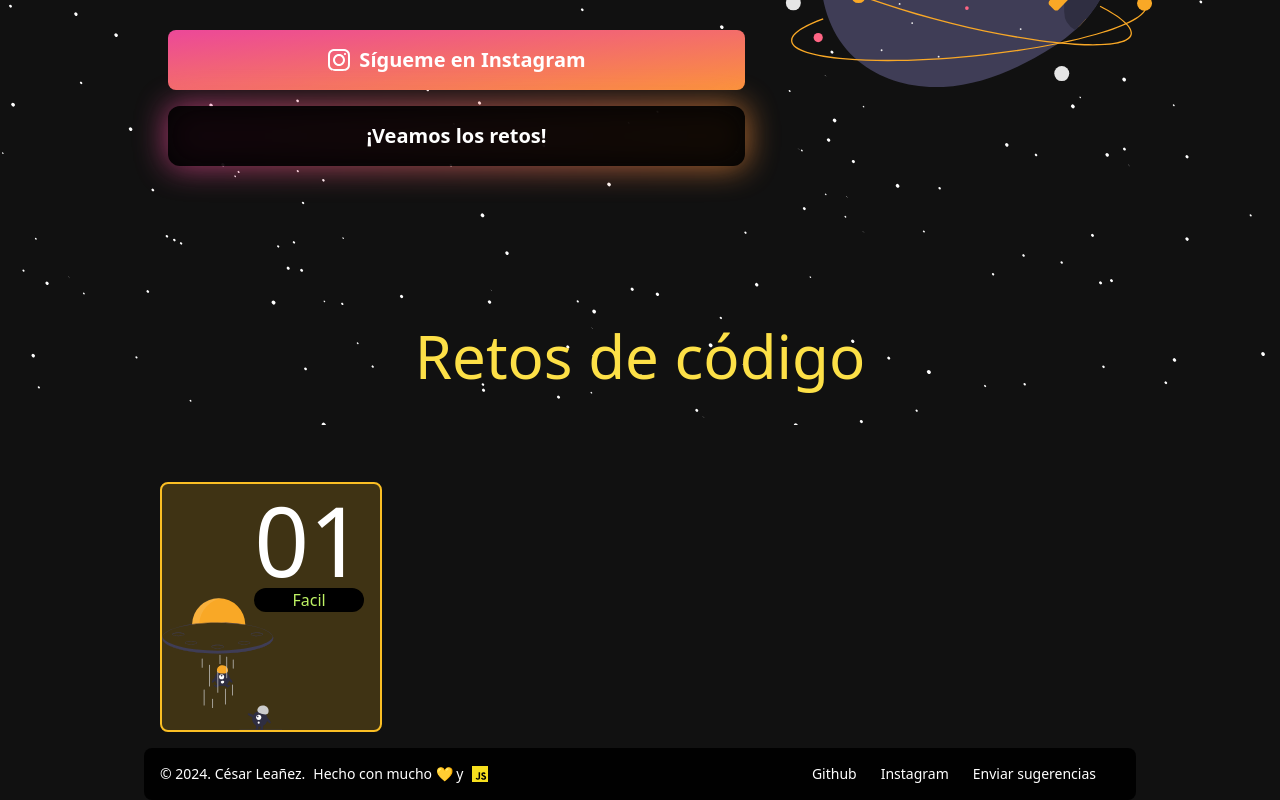
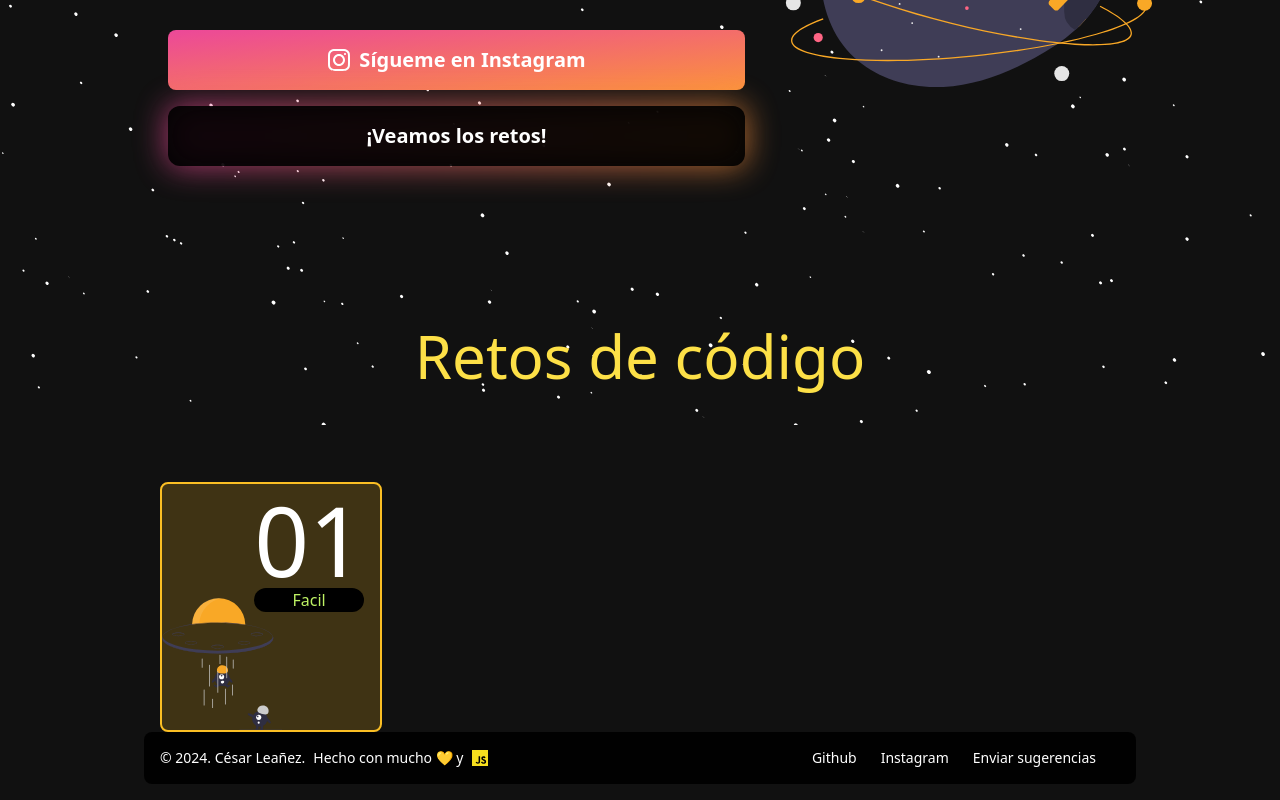
Before and after one commit to cesarleaz/hackjs, a React (Vite) app: page / in a window 1280 px wide. Shown: the part 374-1174 px from the top of the page. Built offline with nearby package versions, Linux system fonts and the light colour scheme; no server answers; what @magic-ext/oauth, magic-sdk would draw is missing.

Commit message:
Fix Footer UI Layout

```diff
--- a/src/components/footer.jsx
+++ b/src/components/footer.jsx
@@ -30,7 +30,7 @@ function FooterLink({ name, href }) {
 
 export default function Footer() {
   return (
-    <footer className="rounded-lg m-4 bg-black/90">
+    <footer className="rounded-lg m-4 bg-black/90 mt-auto mb-2">
       <div className="w-full mx-auto max-w-screen-xl p-4 md:flex md:items-center md:justify-between">
         <div className="flex items-center text-sm sm:text-center text-white gap-2">
           <a
```
